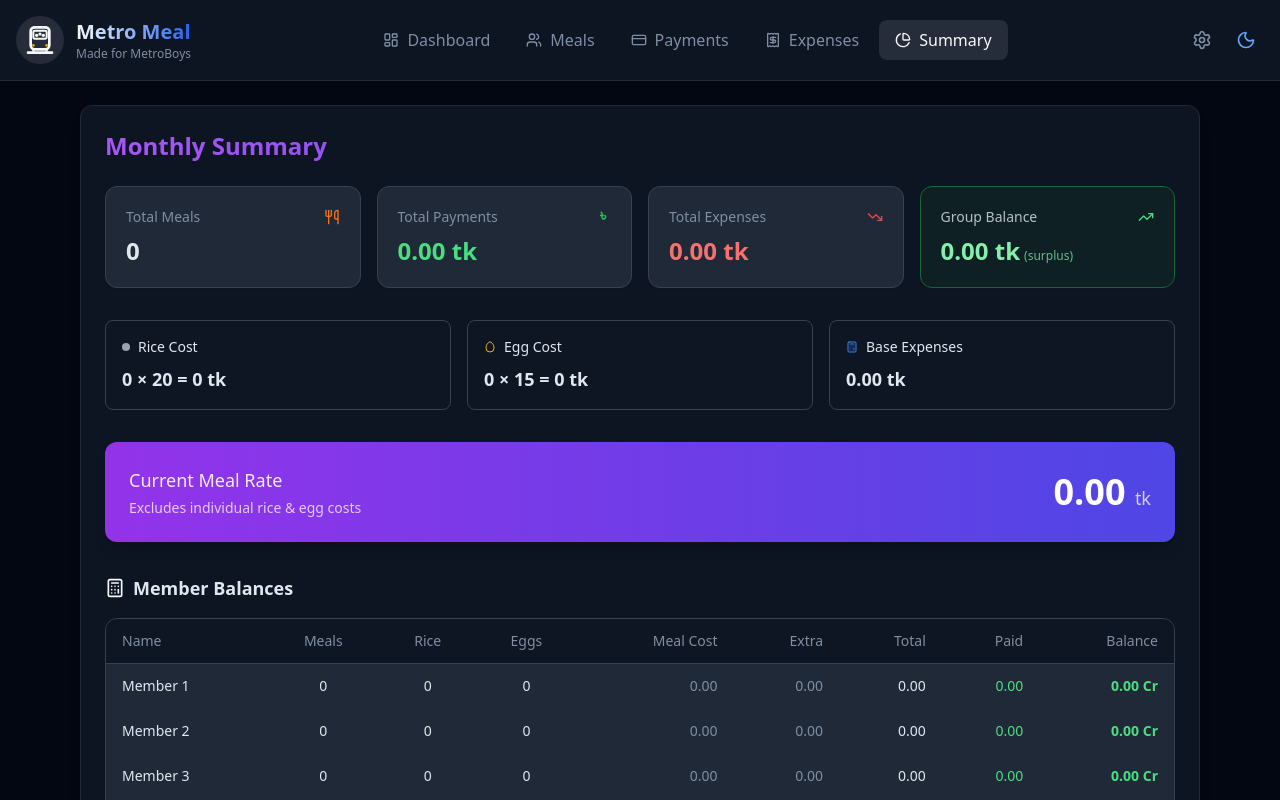
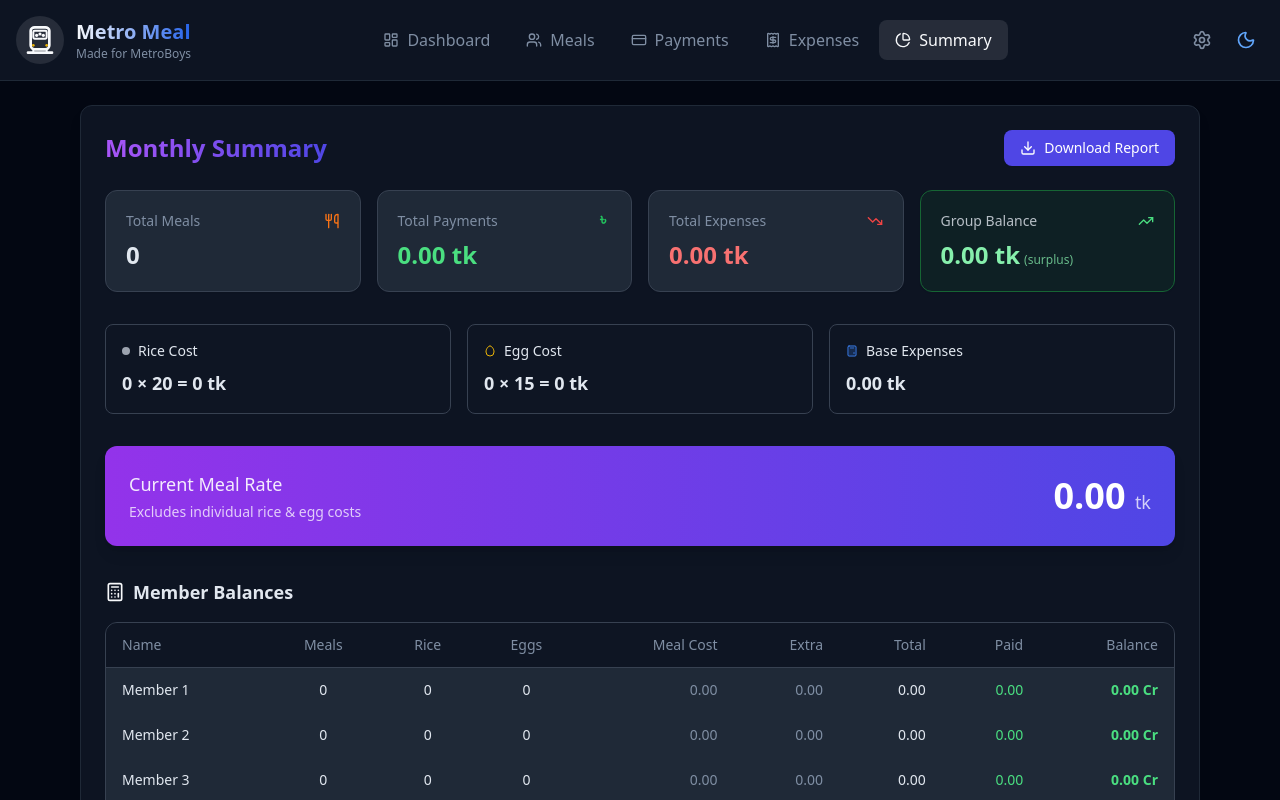
Before and after one commit to Wasik-Yousha/Metro-Meal, a React (Vite) app: page / in a window 1280 px wide. Both pictures are taken after a click on the button "Summary". Shown: the top 800 px of the page. Built offline with nearby package versions, Linux system fonts and the light colour scheme.

Commit message:
Add PDF report generation to Summary page

```diff
--- a/components/Summary.tsx
+++ b/components/Summary.tsx
@@ -1,7 +1,9 @@
 import React from 'react'
 import { Member, Expense } from '../App'
-import { Calculator, TrendingUp, TrendingDown, AlertCircle, Utensils, Egg } from 'lucide-react'
+import { Calculator, TrendingUp, TrendingDown, AlertCircle, Utensils, Egg, Download } from 'lucide-react'
 import { motion } from 'framer-motion'
+import jsPDF from 'jspdf'
+import autoTable from 'jspdf-autotable'
 
 const TakaSign = ({ className }: { className?: string }) => (
   <svg
@@ -48,12 +50,81 @@ export const Summary = ({
   const totalEggCost = totalEggs * eggPrice
   const groupBalance = totalPayments - totalExpenses
 
+  const generatePDF = () => {
+    const doc = new jsPDF()
+
+    // Title
+    doc.setFontSize(20)
+    doc.setTextColor(79, 70, 229) // Indigo color
+    doc.text('Metro Meal - Monthly Summary', 14, 22)
+
+    // Date
+    doc.setFontSize(10)
+    doc.setTextColor(100)
+    doc.text(`Generated on: ${new Date().toLocaleDateString()}`, 14, 30)
+
+    // Summary Metrics
+    doc.setFontSize(12)
+    doc.setTextColor(0)
+    doc.text(`Total Meals: ${totalMeals}`, 14, 45)
+    doc.text(`Total Payments: ${totalPayments.toFixed(2)} tk`, 14, 52)
+    doc.text(`Total Expenses: ${totalExpenses.toFixed(2)} tk`, 14, 59)
+    doc.text(`Meal Rate: ${mealRate.toFixed(2)} tk`, 14, 66)
+
+    const balanceText = `Group Balance: ${Math.abs(groupBalance).toFixed(2)} tk ${groupBalance >= 0 ? '(Surplus)' : '(Deficit)'}`
+    doc.text(balanceText, 14, 73)
+
+    // Table Data
+    const tableData = members.map(member => {
+      const mealCost = member.meals * mealRate
+      const riceCost = member.riceCount * ricePrice
+      const eggCost = member.eggCount * eggPrice
+      const extraCost = riceCost + eggCost
+      const totalCost = mealCost + extraCost
+      const balance = member.payments - totalCost
+
+      return [
+        member.name,
+        member.meals,
+        member.riceCount,
+        member.eggCount,
+        mealCost.toFixed(2),
+        extraCost.toFixed(2),
+        totalCost.toFixed(2),
+        member.payments.toFixed(2),
+        `${Math.abs(balance).toFixed(2)} ${balance >= 0 ? 'Cr' : 'Dr'}`
+      ]
+    })
+
+    autoTable(doc, {
+      startY: 85,
+      head: [['Name', 'Meals', 'Rice', 'Eggs', 'Meal Cost', 'Extra', 'Total', 'Paid', 'Balance']],
+      body: tableData,
+      theme: 'grid',
+      headStyles: { fillColor: [79, 70, 229] },
+      styles: { fontSize: 8, cellPadding: 2 },
+      foot: [['', '', '', '', '', '', 'Total', totalPayments.toFixed(2), '']],
+      footStyles: { fillColor: [240, 240, 240], textColor: [0, 0, 0], fontStyle: 'bold' }
+    })
+
+    doc.save('metro-meal-summary.pdf')
+  }
+
   return (
     <div className="space-y-6">
       <div className="glass-panel rounded-xl p-6">
-        <h2 className="text-2xl font-bold mb-6 bg-gradient-to-r from-purple-500 to-indigo-600 bg-clip-text text-transparent">
-          Monthly Summary
-        </h2>
+        <div className="flex flex-col md:flex-row md:items-center justify-between mb-6 gap-4">
+          <h2 className="text-2xl font-bold bg-gradient-to-r from-purple-500 to-indigo-600 bg-clip-text text-transparent">
+            Monthly Summary
+          </h2>
+          <button
+            onClick={generatePDF}
+            className="flex items-center justify-center px-4 py-2 bg-indigo-600 hover:bg-indigo-700 text-white rounded-lg transition-colors text-sm font-medium shadow-sm"
+          >
+            <Download className="w-4 h-4 mr-2" />
+            Download Report
+          </button>
+        </div>
 
         {/* Key Metrics */}
         <div className="grid grid-cols-1 md:grid-cols-2 lg:grid-cols-4 gap-4 mb-8">
--- a/package.json
+++ b/package.json
@@ -9,6 +9,8 @@
   "dependencies": {
     "clsx": "^2.1.1",
     "framer-motion": "^12.23.24",
+    "jspdf": "^3.0.4",
+    "jspdf-autotable": "^5.0.2",
     "lucide-react": "^0.554.0",
     "react": "^18.2.0",
     "react-dom": "^18.2.0",
```
Also changed, not shown: 1 other file (tests, documents, lock files or other folders).
